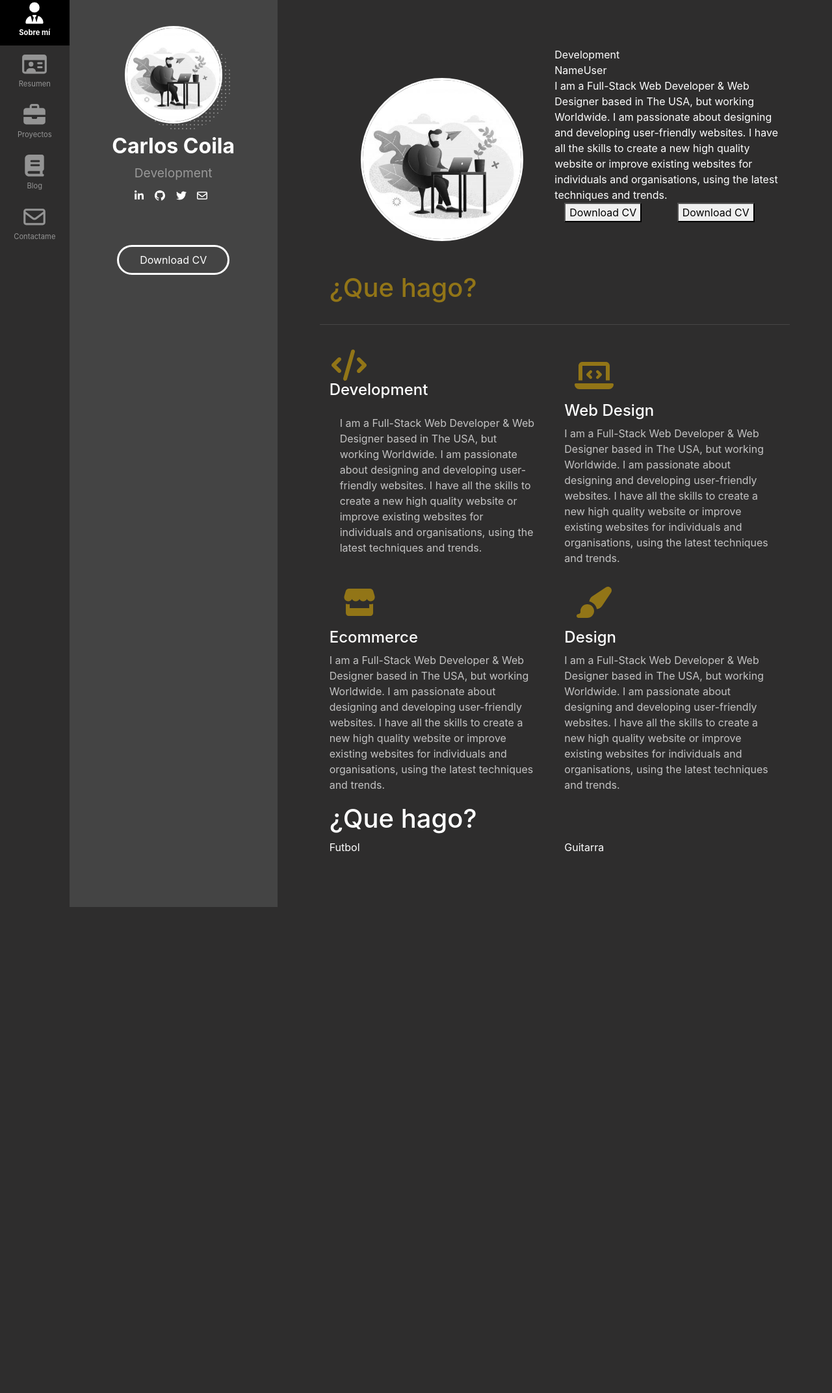
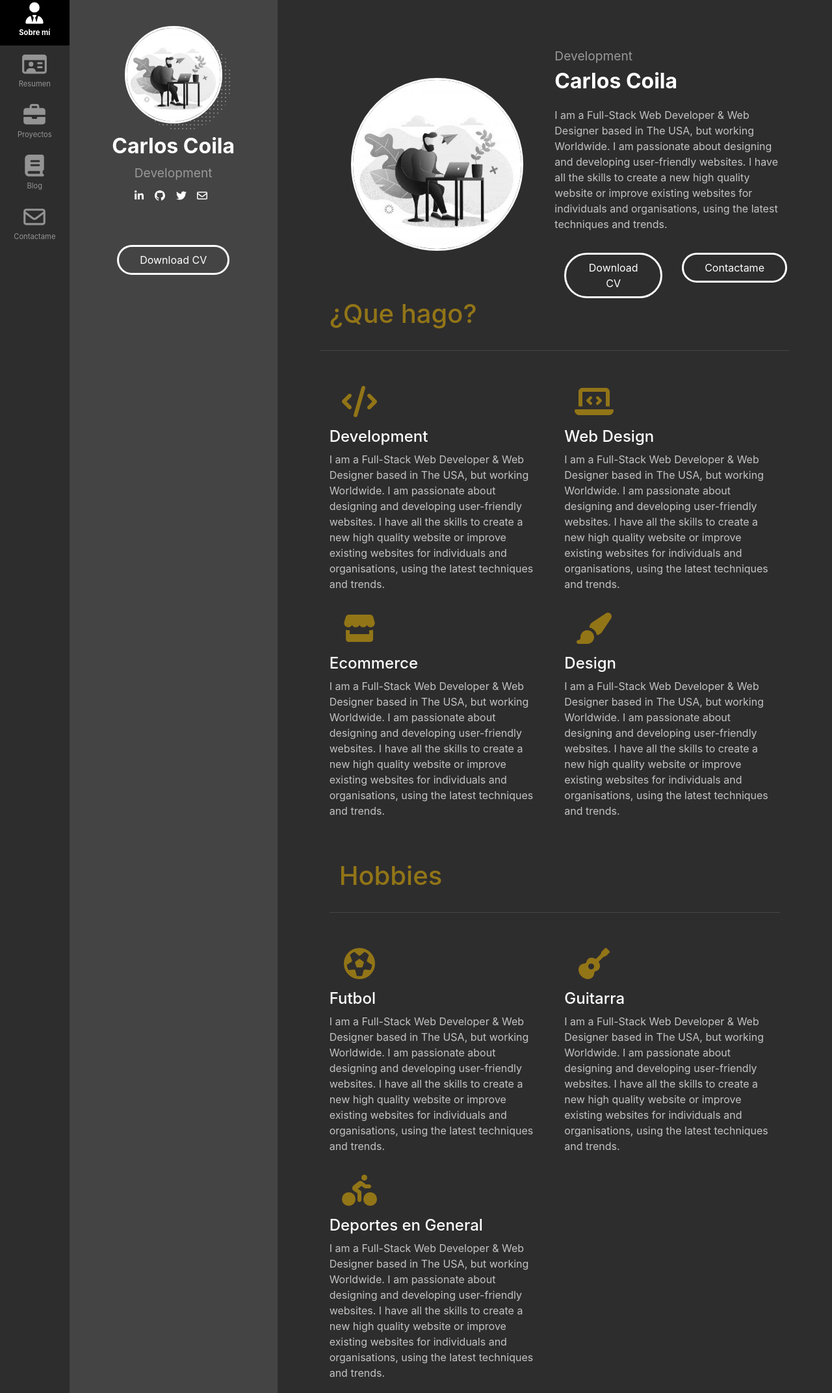
Before and after one commit to coila-dev/ccoila, a plain HTML site: page index.html in a window 1280 px wide. Shown: the part 8-2152 px from the top of the page at 65% size. Before the commit the page ends 1404 px from the top, so only its background shows below. Drawn offline with nearby package versions, Linux system fonts and the light colour scheme.

Commit message:
estructura contenido about me

```diff
--- a/css/main.css
+++ b/css/main.css
@@ -3,7 +3,6 @@
 }
 
 /*general*/
-
 body{
     background-color: #2e2d2d;
     color: white;
@@ -15,6 +14,19 @@ body{
     border-radius: 50%;
     /* width: 150px; */
     z-index: 1;
+}
+button{
+    background-color: transparent;
+    color: white;
+    border: solid 0.2em;
+    border-radius: 3em;
+    padding: 0.5em;
+    padding-left: 2em;
+    padding-right: 2em;
+}
+.cargo{
+    color: #999999;
+    font-size: 1.2em;
 }
 
 /*MENU*/
@@ -70,10 +82,7 @@ body{
     /* z-index: -1; */
 }
 
-.areaPerfil .cargo{
-    color: #999999;
-    font-size: 1.2em;
-}
+
 .areaPerfil .redes ul{
     padding: 0;
     padding-top: 0.5em;
@@ -85,15 +94,7 @@ body{
 .areaPerfil .redes li a{
     color: white;
 }
-.areaPerfil button{
-    background-color: transparent;
-    color: white;
-    border: solid 0.2em;
-    border-radius: 3em;
-    padding: 0.5em;
-    padding-left: 2em;
-    padding-right: 2em;
-}
+
 
 
 @media only screen and (max-width: 600px) {
@@ -107,11 +108,12 @@ body{
     padding: 5rem;
 }
 .contentPerfil .headerDescription{
-    margin: 0;
-    /* position: absolute; */
-    top: 50%;
-    /* -ms-transform: translateY(-50%);
-    transform: translateY(-50%); */
+    display: flex;
+    align-items: center;
+}
+.contentPerfil .headerDescription .titleHeader{
+    font-size: 2em;
+    font-weight: bold;
 }
 .contentPerfil .itemsContainer{
 
--- a/index.html
+++ b/index.html
@@ -79,18 +79,20 @@
                 <div class="tab-content" id="v-pills-tabContent">
                     <div class="tab-pane animate__animated animate__fadeIn show active" id="v-pills-home" role="tabpanel"
                         aria-labelledby="v-pills-home-tab">
-                        <div class="row headerDescription">
+                        <div class="row">
                             <div class="col-lg-6 photo-header p-lg-5">
                                 <img class="img-fluid" src="img/avatar.jpg" alt="">
                             </div>
-                            <div class="col-lg-6">
+                            <div class="col-lg-6 headerDescription">
+                                <section>
                                 <div class="row">
-                                    Development
+                                    <div class="cargo">Development</div>
                                 </div>
                                 <div class="row">
-                                    NameUser
+                                    <div class="titleHeader">Carlos Coila</div>
                                 </div>
-                                <div class="row">
+                                <div class="row pt-3 pb-3">
+                                    <p>
                                         I am a Full-Stack Web Developer & Web Designer based in The USA, but working
                                         Worldwide.
                                         I am passionate about designing and developing user-friendly websites. I have all
@@ -98,29 +100,31 @@
                                         to create a new high quality website or improve existing websites for individuals
                                         and
                                         organisations, using the latest techniques and trends.
+                                    </p>
                                 </div>
                                 <div class="row">
                                     <div class="col-6">
                                         <button type="button">Download CV</button>
                                     </div>
                                     <div class="col-6">
-                                        <button type="button">Download CV</button>
+                                        <button type="button">Contactame</button>
                                     </div>
                                 </div>
+                            </section>
                             </div>
                         </div>
                     <section>
-                        <div class="row">
+                        <div class="row pb-5">
                             <!-- ¿Que hago? -->
                                 <div class="col-12 itemstitle">
                                     <h1>¿Que hago?</h1>
                                 </div>
                             <div class="col-lg-6 itemsContainer">
-                                <div class="iconSobremi">
+                                <div class="iconSobremi p-3">
                                     <i class="fas fa-code"></i>
                                 </div>
                                 <div><h4>Development</h4></div>
-                                <div class="itemsContent p-3">
+                                <div class="itemsContent">
                                     <p>
                                         I am a Full-Stack Web Developer & Web Designer based in The USA,
                                         but working Worldwide. I am passionate about designing and
@@ -177,17 +181,58 @@
                                 </div>
                             </div>
                         </div>
-                    </section><section>
+                    </section>
+                     <section> <!-- Hobbies -->
                         <div class="row">
-                            <!-- Hobbies -->
                             <div class="col-12">
-                                <h1>¿Que hago?</h1>
+                                <div class="col-12 itemstitle">
+                                    <h1>Hobbies</h1>
+                                </div>
                             </div>
                             <div class="col-lg-6">
-                                Futbol
+                                <div class="iconSobremi p-3">
+                                    <i class="far fa-futbol"></i>
+                                </div>
+                                <div><h4>Futbol</h4></div>
+                                <div>
+                                    <p>
+                                        I am a Full-Stack Web Developer & Web Designer based in The USA,
+                                        but working Worldwide. I am passionate about designing and
+                                        developing user-friendly websites. I have all the skills to create
+                                         a new high quality website or improve existing websites for
+                                         individuals and organisations, using the latest techniques and trends.
+                                    </p>
+                                </div>
                             </div>
                             <div class="col-lg-6">
-                                Guitarra
+                                <div class="iconSobremi p-3">
+                                    <i class="fas fa-guitar"></i>
+                                </div>
+                                <div><h4>Guitarra</h4></div>
+                                <div>
+                                    <p>
+                                        I am a Full-Stack Web Developer & Web Designer based in The USA,
+                                        but working Worldwide. I am passionate about designing and
+                                        developing user-friendly websites. I have all the skills to create
+                                         a new high quality website or improve existing websites for
+                                         individuals and organisations, using the latest techniques and trends.
+                                    </p>
+                                </div>
+                            </div>
+                            <div class="col-lg-6">
+                                <div class="iconSobremi p-3">
+                                    <i class="fas fa-biking"></i>
+                                </div>
+                                <div><h4>Deportes en General</h4></div>
+                                <div>
+                                    <p>
+                                        I am a Full-Stack Web Developer & Web Designer based in The USA,
+                                        but working Worldwide. I am passionate about designing and
+                                        developing user-friendly websites. I have all the skills to create
+                                         a new high quality website or improve existing websites for
+                                         individuals and organisations, using the latest techniques and trends.
+                                    </p>
+                                </div>
                             </div>
                         </div>
                     </section>
```
Lines whose indentation alone changed are shown as unchanged.
